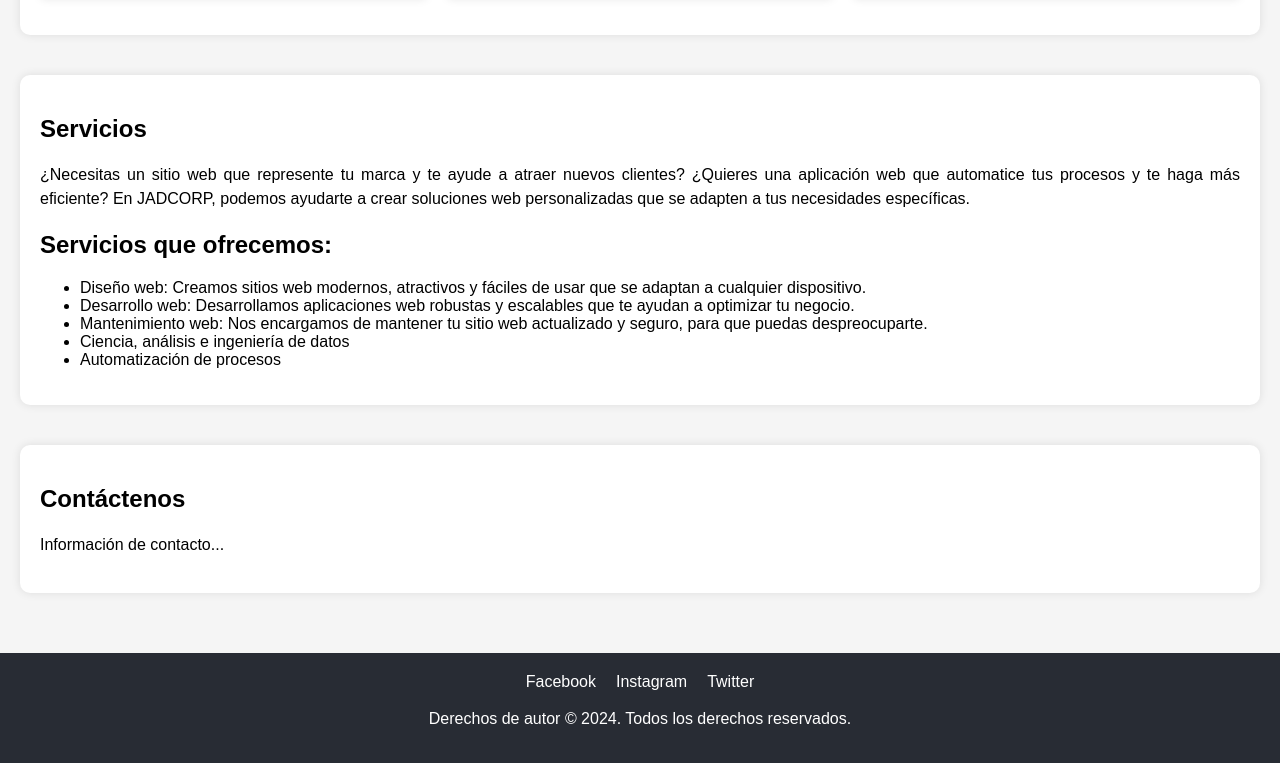
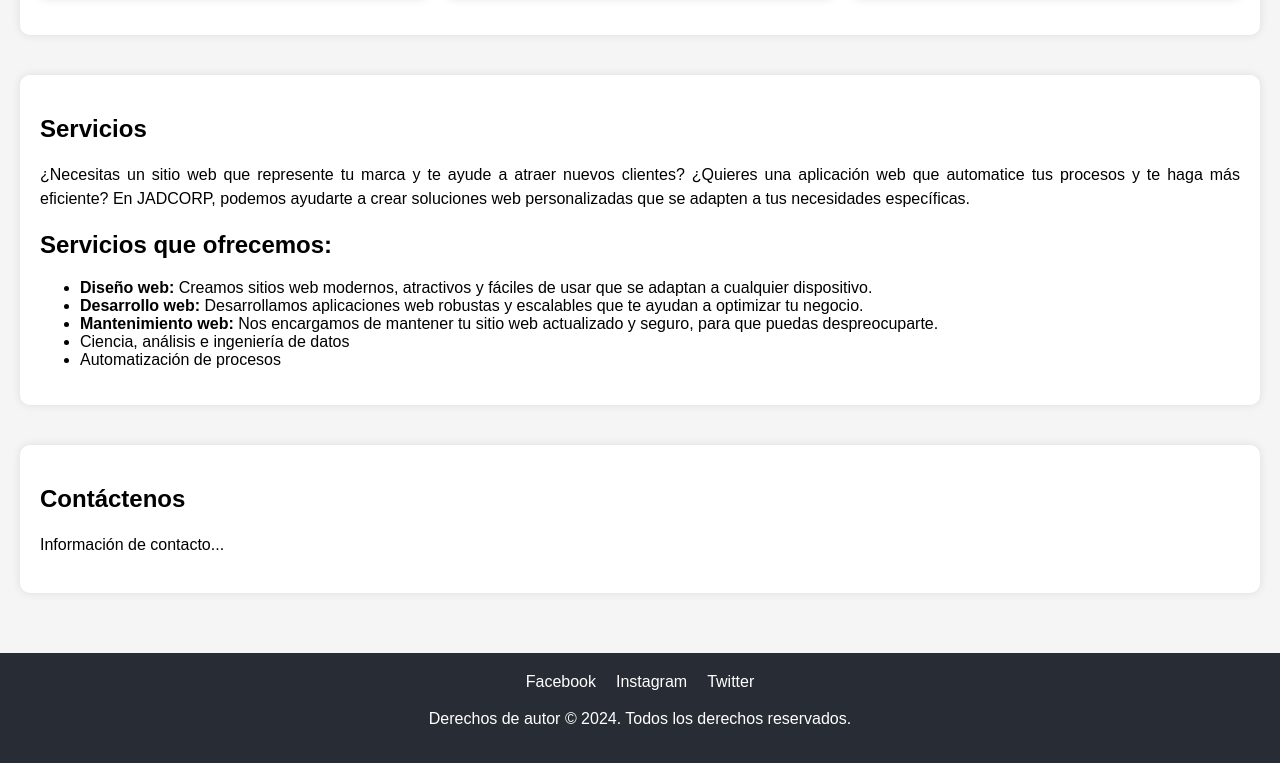
Before and after one commit to jfernand196/lab-corp, a React (Create React App) app: page / in a window 1280 px wide. Shown: the part 924-1687 px from the top of the page. Built offline with nearby package versions, Linux system fonts and the light colour scheme.

Commit message:
add bold letter

```diff
--- a/src/App.js
+++ b/src/App.js
@@ -72,13 +72,13 @@ const App = () => {
           <h2>Servicios que ofrecemos:</h2>
           <ul>
             <li>
-            Diseño web: Creamos sitios web modernos, atractivos y fáciles de usar que se adaptan a cualquier dispositivo.
+            <b>Diseño web:</b> Creamos sitios web modernos, atractivos y fáciles de usar que se adaptan a cualquier dispositivo.
             </li>
             <li>
-            Desarrollo web: Desarrollamos aplicaciones web robustas y escalables que te ayudan a optimizar tu negocio.
+            <b>Desarrollo web:</b> Desarrollamos aplicaciones web robustas y escalables que te ayudan a optimizar tu negocio.
             </li>
             <li>
-            Mantenimiento web: Nos encargamos de mantener tu sitio web actualizado y seguro, para que puedas despreocuparte.
+            <b>Mantenimiento web:</b> Nos encargamos de mantener tu sitio web actualizado y seguro, para que puedas despreocuparte.
             </li>
             <li>
             Ciencia, análisis e ingeniería de datos
```
